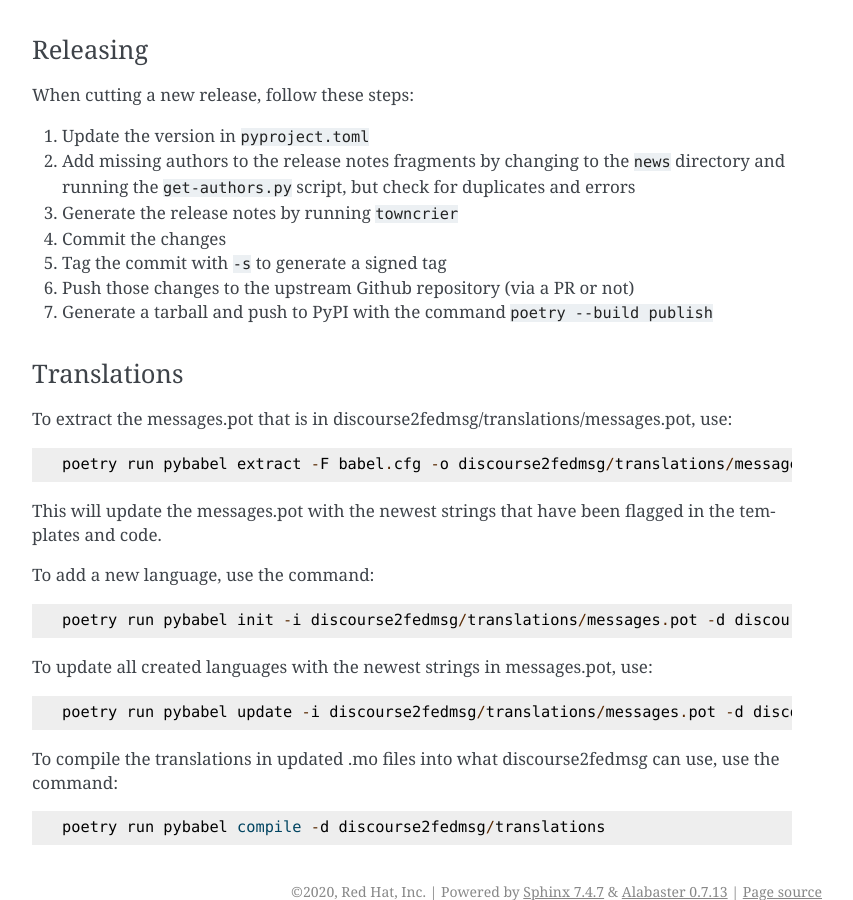
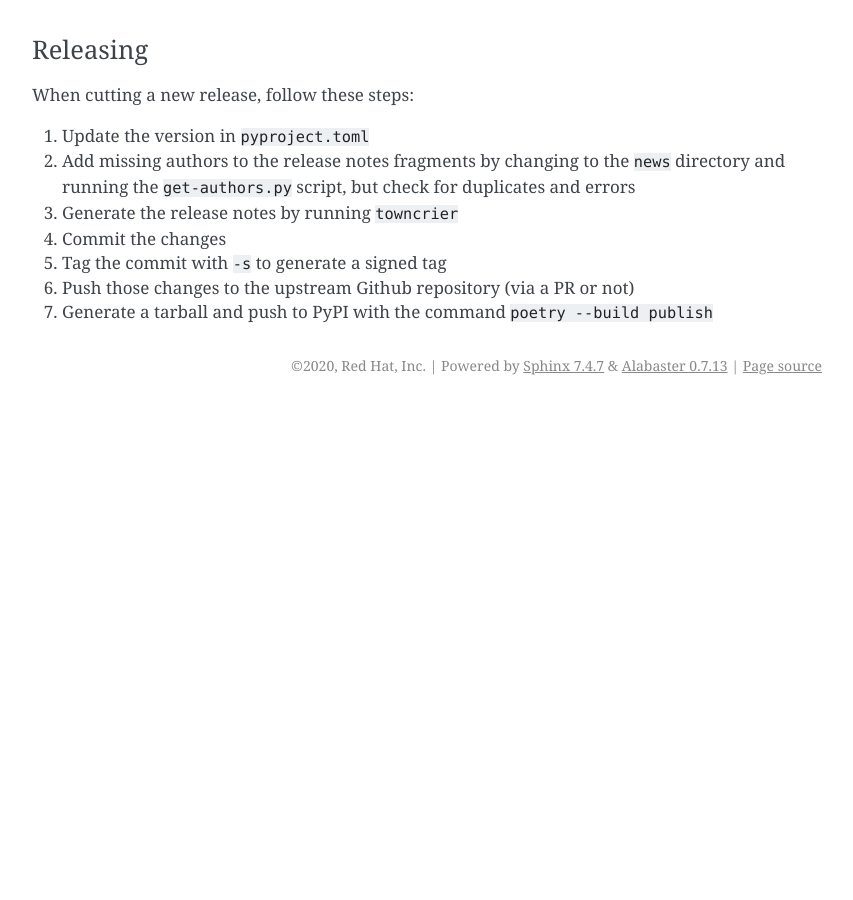
Before and after one commit to fedora-infra/discourse2fedmsg, a Sphinx documentation site: the page built from docs/contributing.rst, in a window 1280 px wide and 900 px high, scrolled down 3755 px. Shown: the whole window, without its empty margins (338-1191 px from the left). Built offline with Sphinx 7.4.7, drawn with Linux system fonts in a browser that asks for light colours; pages that are not in the unit, such as notebooks, are missing from menus; after the commit the page ends 4160 px from its top, so only the background shows below that.

Commit message:
remove l10n code
discurse2fedmsg wont have any user-facing pages, so no need to have
localization support.

Signed-off-by: Ryan Lerch <rlerch@redhat.com>

```diff
--- a/docs/contributing.rst
+++ b/docs/contributing.rst
@@ -197,26 +197,3 @@ When cutting a new release, follow these steps:
 #. Tag the commit with ``-s`` to generate a signed tag
 #. Push those changes to the upstream Github repository (via a PR or not)
 #. Generate a tarball and push to PyPI with the command ``poetry --build publish``
-
-
-Translations
-------------
-
-To extract the messages.pot that is in discourse2fedmsg/translations/messages.pot, use::
-
-  poetry run pybabel extract -F babel.cfg -o discourse2fedmsg/translations/messages.pot discourse2fedmsg
-
-This will update the messages.pot with the newest strings that have been flagged in the
-templates and code.
-
-To add a new language, use the command::
-
-  poetry run pybabel init -i discourse2fedmsg/translations/messages.pot -d discourse2fedmsg/translations/ -l fr_FR
-
-To update all created languages with the newest strings in messages.pot, use::
-
-  poetry run pybabel update -i discourse2fedmsg/translations/messages.pot -d discourse2fedmsg/translations
-
-To compile the translations in updated .mo files into what discourse2fedmsg can use, use the command::
-
-  poetry run pybabel compile -d discourse2fedmsg/translations
--- a/pyproject.toml
+++ b/pyproject.toml
@@ -17,7 +17,6 @@ homepage = "http://github.com/fedora-infra/discourse2fedmsg"
 include = [
     "tox.ini",
     "*.example",
-    "babel.cfg",
     "docs/*",
     "docs/*/*",
     "tests/*",
@@ -39,7 +38,6 @@ classifiers = [
 [tool.poetry.dependencies]
 python = "^3.6.2"
 flask = "^1.1"
-flask-babel = "^1.0.0"
 flask-healthz = "^0.0.1"
 whitenoise = "^5.0.1"
 flask-talisman = "^0.8.1"
```
Also changed, not shown: 5 other files.
